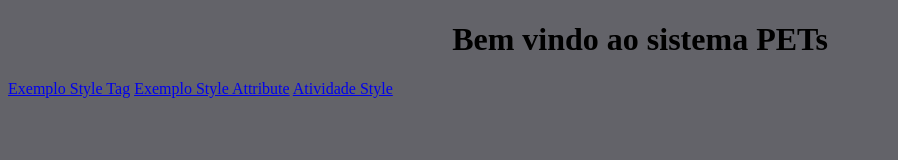
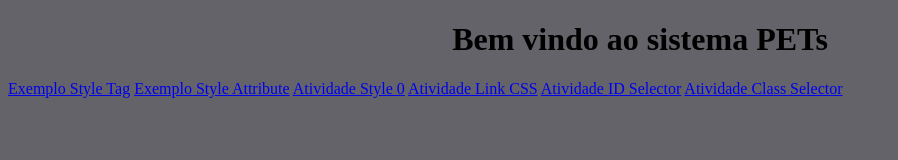
Before and after one commit to Nadoroski-G/proway-curso-css, a plain HTML site: page index.html in a window 1280 px wide. Shown: the whole page, without its empty margins (0-898 px from the left). Drawn offline with Linux system fonts and the light colour scheme.

Commit message:
adicionado atividades no index

```diff
--- a/index.html
+++ b/index.html
@@ -10,6 +10,9 @@
 
     <a href="exemplo-00-style-tag.html">Exemplo Style Tag</a>
     <a href="exemplo-00-style-attribute.html">Exemplo Style Attribute</a>
-    <a href="exemplo-00-style-atividade.html">Atividade Style</a>
+    <a href="exemplo-00-style-atividade.html">Atividade Style 0</a>
+    <a href="example-01-link-css.html">Atividade Link CSS</a>
+    <a href="example-02-id-selector.html">Atividade ID Selector</a>
+    <a href="example-03-class-selector.html">Atividade Class Selector</a>
 </body>
 </html>
```
